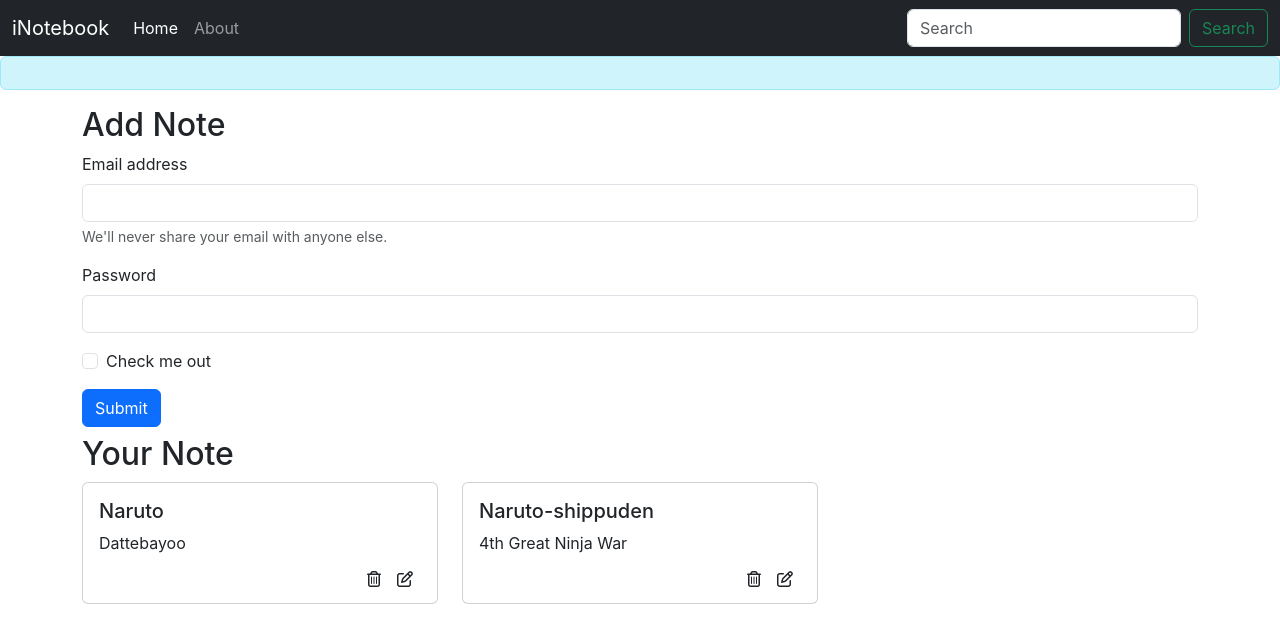
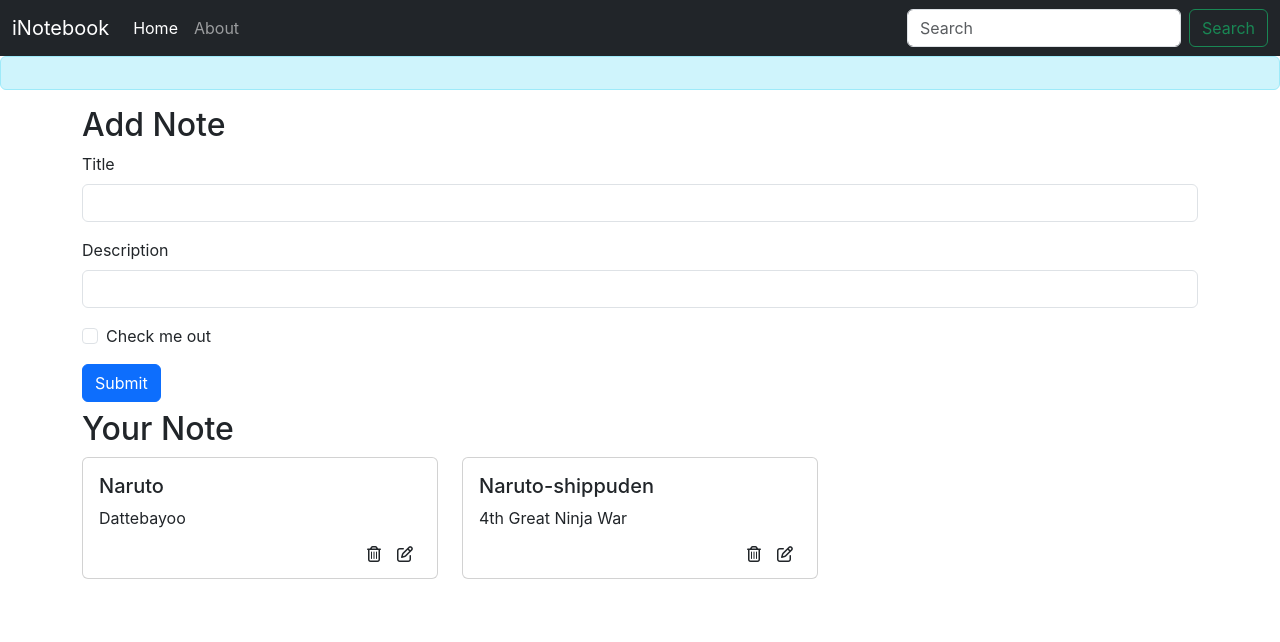
Before and after one commit to SomsuryaMohapatra/iNotebook-Frontend, a React (Create React App) app: page / in a window 1280 px wide. Shown: the top 642 px of the page. Built offline with nearby package versions, Linux system fonts and the light colour scheme.

Commit message:
AddNote Component

```diff
--- /dev/null
+++ b/src/components/AddNote.js
@@ -0,0 +1,66 @@
+import React, { useContext, useState } from "react";
+import noteContext from "../context/notes/noteContext";
+
+export default function AddNote() {
+  const context = useContext(noteContext);
+  const { addNote } = context;
+
+  const [note, setNote] = useState({ title: "", description: "", tag: "Anime" });
+
+  const handleSubmit = (event) => {
+    event.preventDefault();
+    addNote(note.title,note.description,note.tag);
+  };
+
+  const onChange = (event) => {
+    setNote({ ...note, [event.target.name]: event.target.value });
+  };
+  return (
+    <div>
+      <h2>Add Note</h2>
+      <form>
+        <div className="mb-3">
+          <label htmlFor="title" className="form-label">
+            Title
+          </label>
+          <input
+            type="text"
+            className="form-control"
+            id="title"
+            name="title"
+            onChange={onChange}
+          />
+        </div>
+        <div className="mb-3">
+          <label htmlFor="description" className="form-label">
+            Description
+          </label>
+          <input
+            type="text"
+            className="form-control"
+            id="description"
+            name="description"
+            onChange={onChange}
+          />
+        </div>
+        <div className="mb-3 form-check">
+          <input
+            type="checkbox"
+            className="form-check-input"
+            id="exampleCheck1"
+          />
+          <label className="form-check-label" htmlFor="exampleCheck1">
+            Check me out
+          </label>
+        </div>
+        <button
+          type="submit"
+          className="btn btn-primary"
+          onClick={handleSubmit}
+        >
+          Submit
+        </button>
+      </form>
+    </div>
+  );
+}
--- a/src/components/Alert.js
+++ b/src/components/Alert.js
@@ -3,7 +3,7 @@ import React from "react";
 export default function Alert(props) {
   return (
     <div>
-      <div class="alert alert-info" role="alert">
+      <div className="alert alert-info" role="alert">
         {props.message}
       </div>
     </div>
--- a/src/components/Home.js
+++ b/src/components/Home.js
@@ -4,46 +4,6 @@ import Notes from "./Notes";
 export default function Home() {
   return (
     <div>
-      <h2>Add Note</h2>
-      <form>
-        <div className="mb-3">
-          <label htmlFor="exampleInputEmail1" className="form-label">
-            Email address
-          </label>
-          <input
-            type="email"
-            className="form-control"
-            id="exampleInputEmail1"
-            aria-describedby="emailHelp"
-          />
-          <div id="emailHelp" className="form-text">
-            We'll never share your email with anyone else.
-          </div>
-        </div>
-        <div className="mb-3">
-          <label htmlFor="exampleInputPassword1" className="form-label">
-            Password
-          </label>
-          <input
-            type="password"
-            className="form-control"
-            id="exampleInputPassword1"
-          />
-        </div>
-        <div className="mb-3 form-check">
-          <input
-            type="checkbox"
-            className="form-check-input"
-            id="exampleCheck1"
-          />
-          <label className="form-check-label" htmlFor="exampleCheck1">
-            Check me out
-          </label>
-        </div>
-        <button type="submit" className="btn btn-primary">
-          Submit
-        </button>
-      </form>
       <Notes/>
     </div>
   );
--- a/src/components/NoteItem.js
+++ b/src/components/NoteItem.js
@@ -7,7 +7,7 @@ export default function NoteItem(props) {
         <div className="card-body">
           <h5 className="card-title">{props.note.title}</h5>
           <p className="card-text">{props.note.description}</p>
-          <div class="d-flex justify-content-end">
+          <div className="d-flex justify-content-end">
             <i className="fa-regular fa-trash-can mx-2"></i>
             <i className="fa-regular fa-pen-to-square mx-2"></i>
           </div>
--- a/src/components/Notes.js
+++ b/src/components/Notes.js
@@ -1,16 +1,20 @@
 import React, { useContext } from "react";
 import noteContext from "../context/notes/noteContext";
 import NoteItem from "./NoteItem";
+import AddNote from "./AddNote";
 
 export default function Notes() {
   const context = useContext(noteContext);
-  const { notes, setNotes } = context;
+  const { notes, addNote } = context;
   return (
-    <div className="row my-2">
-      <h2>Your Note</h2>
-      {notes.map((note) => {
-        return <NoteItem key={note._id} note={note}/>
-      })}
-    </div>
+    <>
+      <AddNote />
+      <div className="row my-2">
+        <h2>Your Note</h2>
+        {notes.map((note) => {
+          return <NoteItem key={note._id} note={note} />;
+        })}
+      </div>
+    </>
   );
 }
--- a/src/context/notes/NoteState.js
+++ b/src/context/notes/NoteState.js
@@ -23,8 +23,28 @@ const NoteState = (props) => {
     },
   ];
   const [notes, setNotes] = useState(initialNotes);
+
+  //Add a note
+  const addNote = (title,description,tag) => {
+    let note={
+      _id: "64a113957b889486d4ee27c01",
+      user: "64a001e78667777ebf46ef70",
+      title: title,
+      description: description,
+      tag: tag,
+      date: "2023-07-02T06:05:09.556Z",
+      __v: 0,
+    };
+    setNotes(notes.concat(note));
+  };
+
+  //Delete a note
+  const deleteNote = () => {};
+
+  //Update a note
+  const updateNote = () => {};
   return (
-    <NoteContext.Provider value={{ notes, setNotes }}>
+    <NoteContext.Provider value={{ notes, addNote , deleteNote , updateNote }}>
       {props.children}
     </NoteContext.Provider>
   );
```
